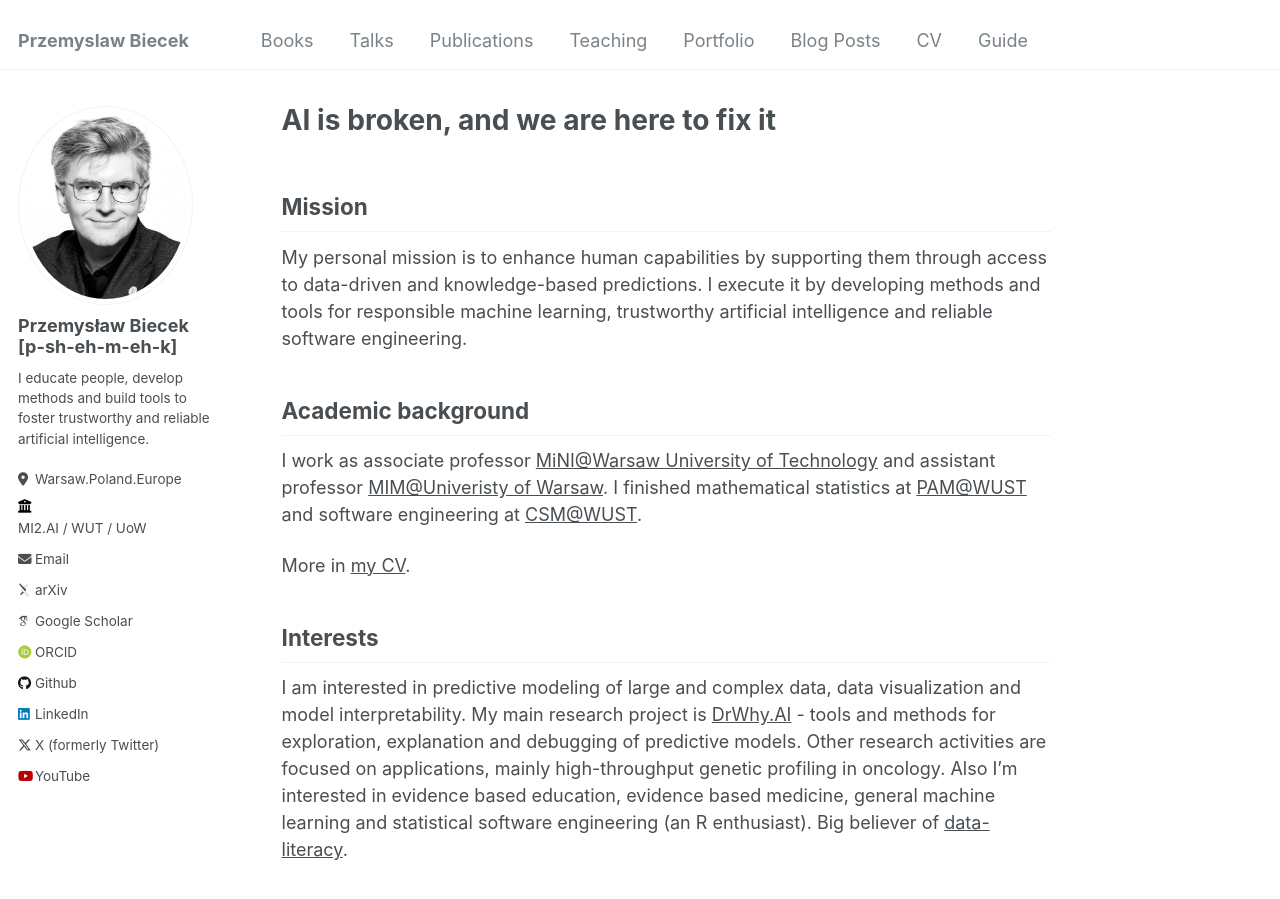
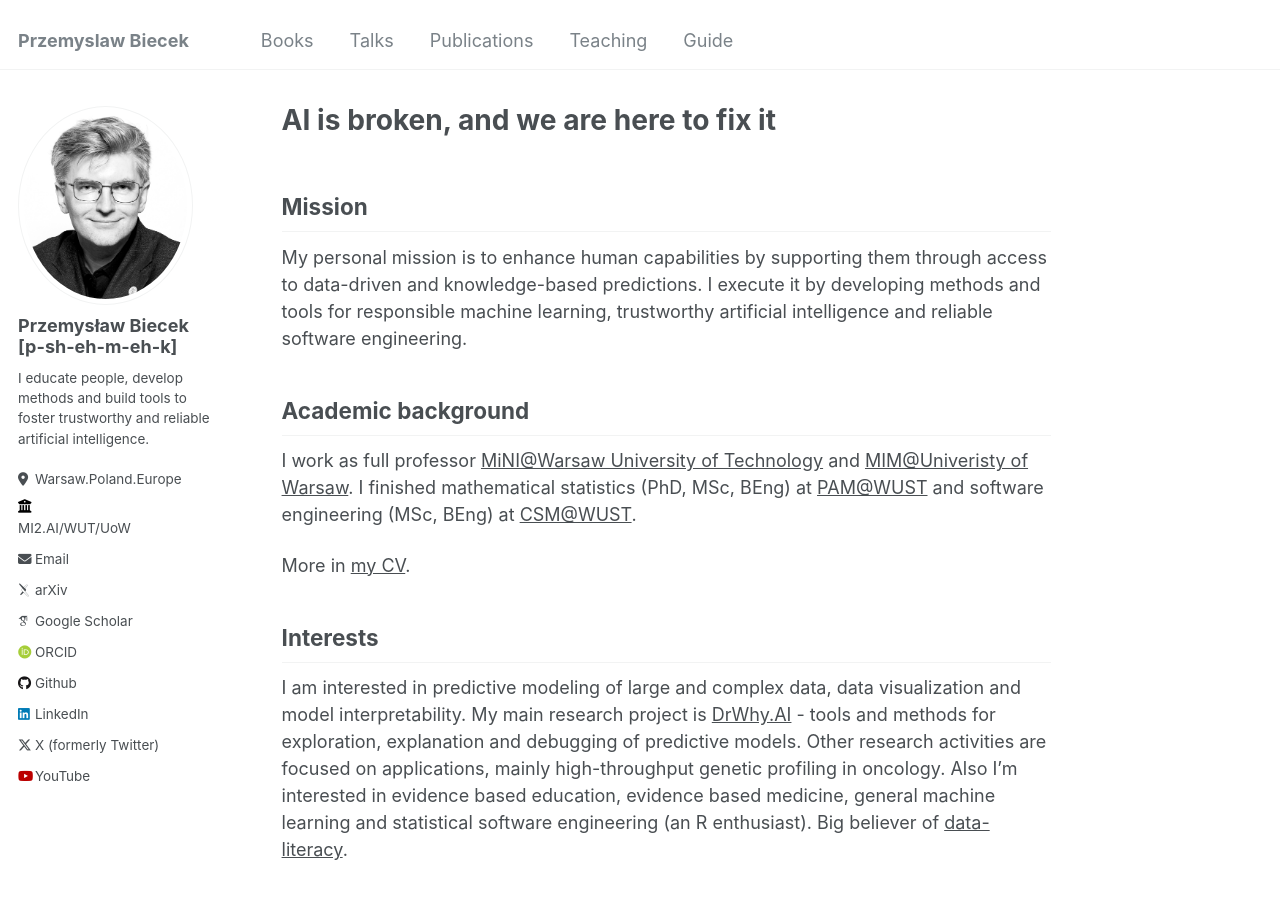
Before and after one commit to pbiecek/pbiecek.github.io, a Jekyll site: the page built from _pages/about.md, in a window 1280 px wide and 900 px high. Built offline with Jekyll 4.4.1, drawn with Linux system fonts in a browser that asks for light colours; some web fonts are replaced; some of the changed text lies outside the part shown.

```diff
--- a/_config.yml
+++ b/_config.yml
@@ -26,7 +26,7 @@ author:
   pronouns         : # example: "he/him"
   bio              : "I educate people, develop methods and build tools to foster trustworthy and reliable artificial intelligence."
   location         : "Warsaw.Poland.Europe"
-  employer         : "<a href='https://mi2.ai/'>MI2.AI / WUT / UoW</a>"
+  employer         : "<a href='https://mi2.ai/'>MI2.AI/WUT/UoW</a>"
   uri              : # "https://mi2.ai/"
   email            : "przemyslaw.biecek at gmail.com"
 
--- a/_data/navigation.yml
+++ b/_data/navigation.yml
@@ -12,14 +12,5 @@ main:
   - title: "Teaching"
     url: /teaching/
 
-  - title: "Portfolio"
-    url: /portfolio/
-
-  - title: "Blog Posts"
-    url: /year-archive/
-
-  - title: "CV"
-    url: /cv/
-
   - title: "Guide"
     url: /markdown/
--- a/_includes/footer.html
+++ b/_includes/footer.html
@@ -1,3 +1 @@
-{% include base_path %}
-
-<div class="page__footer-copyright">&copy; {{ site.time | date: '%Y' }} {{ site.name | default: site.title }}. {{ site.data.ui-text[site.locale].powered_by | default: "Powered by" }} <a href="http://jekyllrb.com" rel="nofollow">Jekyll</a> &amp; <a href="https://github.com/academicpages/academicpages.github.io">AcademicPages</a>, a fork of <a href="https://mademistakes.com/work/minimal-mistakes-jekyll-theme/" rel="nofollow">Minimal Mistakes</a>.</div>
+<div class="page__footer-copyright">&copy; {{ site.time | date: '%Y' }} {{ site.name | default: site.title }}. {{ site.data.ui-text[site.locale].powered_by | default: "Powered by" }} <a href="http://jekyllrb.com" rel="nofollow">Jekyll</a> &amp; <a href="https://github.com/academicpages/academicpages.github.io">AcademicPages</a>.</div>
--- a/_pages/about.md
+++ b/_pages/about.md
@@ -15,7 +15,7 @@ My personal mission is to enhance human capabilities by supporting them through
 
 ## Academic background
 
-I work as associate professor [MiNI@Warsaw University of Technology](http://mini.pw.edu.pl) and assistant professor [MIM@Univeristy of Warsaw](http://mimuw.edu.pl). I finished mathematical statistics at [PAM@WUST](http://wmat.pwr.edu.pl/en/) and software engineering at [CSM@WUST](http://wiz.pwr.edu.pl/en/).
+I work as full professor [MiNI@Warsaw University of Technology](http://mini.pw.edu.pl) and  [MIM@Univeristy of Warsaw](http://mimuw.edu.pl). I finished mathematical statistics (PhD, MSc, BEng) at [PAM@WUST](http://wmat.pwr.edu.pl/en/) and software engineering (MSc, BEng) at [CSM@WUST](http://wiz.pwr.edu.pl/en/).
 
 More in [my CV](http://biecek.pl/CV).
 
```
Also changed, not shown: _pages/teaching.html (+29 -0 lines).
